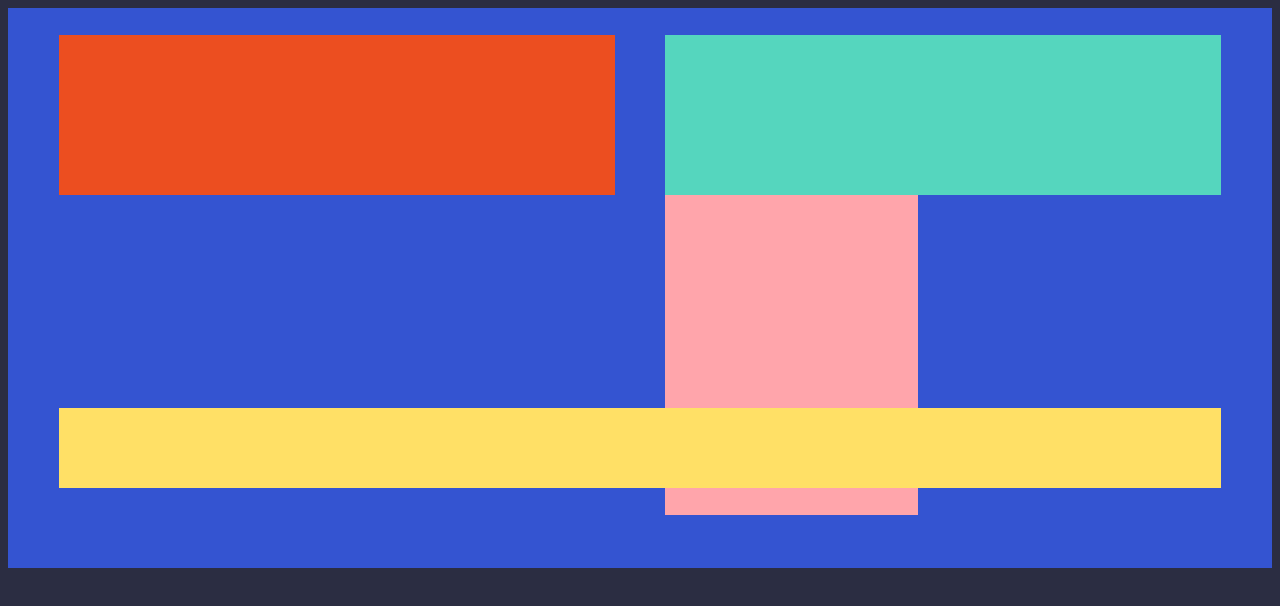
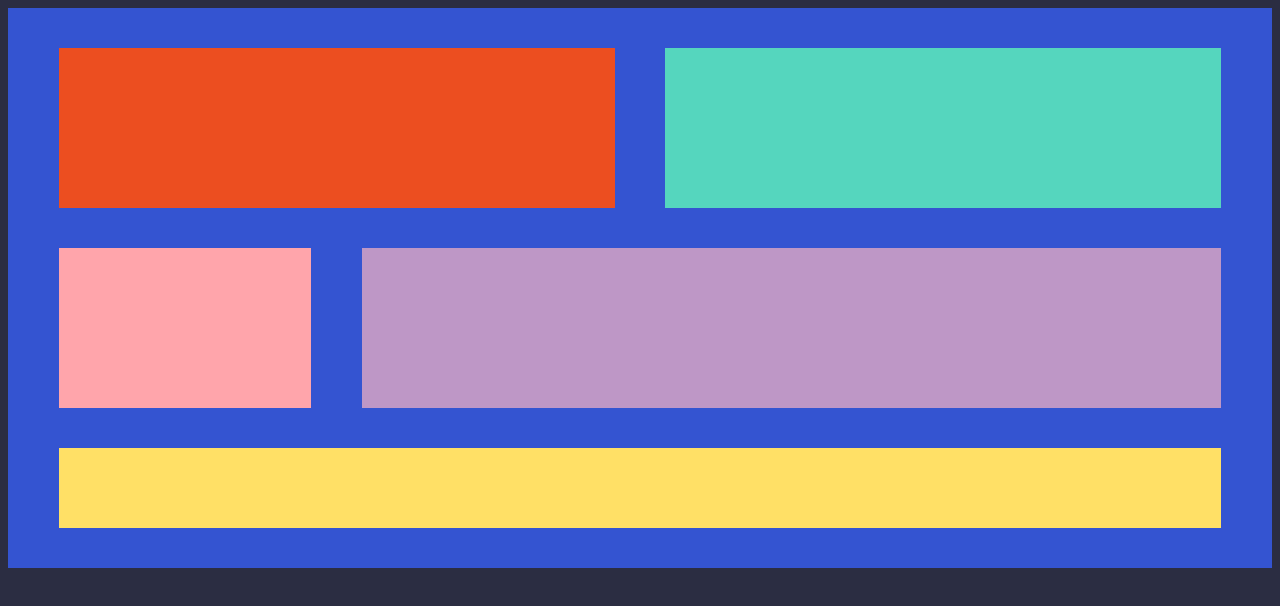
Before and after one commit to manuel-romo/Practica7_RomoManuel, a plain HTML site: page Practica7_RomoManuel/grow-rows.html in a window 1280 px wide. Drawn offline with Linux system fonts and the light colour scheme.

Commit message:
Corrección de clase en grow-rows

```diff
--- a/Practica7_RomoManuel/grow-rows.html
+++ b/Practica7_RomoManuel/grow-rows.html
@@ -15,7 +15,7 @@ ID: 00000253080
 
     <body>
         <div class="grid-rows bright-blue">
-            <div class = "salmon side-right"></div>
+            <div class = "salmon"></div>
             <div class = "flame first"></div>
             <div class = "yellow full-row"></div>
             <div class = "turquoise second"></div>
```
Also changed, not shown: Practica7_RomoManuel/index.html (+0 -1 lines).
